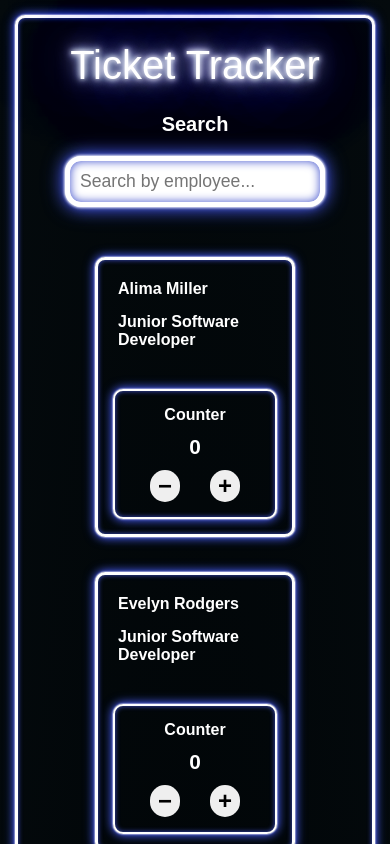
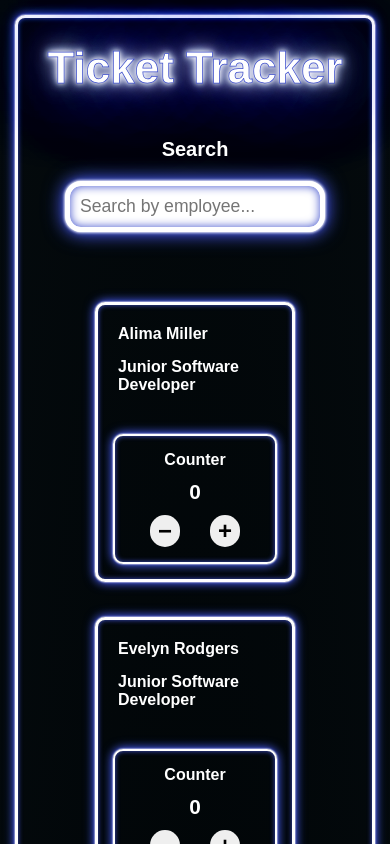
Before and after one commit to clee937/react-ticket-tracker, a React (Vite) app: page / in a window 390 px wide. Shown: the top 844 px of the page. Built offline with nearby package versions, Linux system fonts and the light colour scheme.

Commit message:
updated styles for media query

```diff
--- a/src/App.scss
+++ b/src/App.scss
@@ -21,16 +21,24 @@ body {
   display: flex;
   flex-direction: column;
   align-items: center;
+  gap: 20px;
+
+  &__filters {
+    display: flex;
+    flex-direction: column;
+  }
 
   &__title {
     padding: 10px;
     text-align: center;
     color: #000000;
-    font-size: 2.5rem;
-    font-weight: 400;
+    font-size: 2.75rem;
+    font-weight: 700;
     color: #ffffff;
-    text-shadow: 0 0 5px #fff, 0 0 10px #fff, 0 0 20px #fff, 0 0 40px #3d4ecb,
-      0 0 80px #3d4ecb, 0 0 90px #3d4ecb, 0 0 100px #3d4ecb, 0 0 10px #3d4ecb;
+    -webkit-text-stroke: 0.75px #3d4ecb;
+    text-shadow: 0 0 5px #ffffff, 0 0 10px #ffffff, 0 0 20px #ffffff,
+      0 0 40px #3d4ecb, 0 0 80px #3d4ecb, 0 0 90px #3d4ecb, 0 0 100px #3d4ecb,
+      0 0 10px #3d4ecb;
   }
 
   &__container {
@@ -39,3 +47,13 @@ body {
     flex-wrap: wrap;
   }
 }
+
+@media screen and (min-width: 854px) {
+  .app {
+    &__filters {
+      display: flex;
+      flex-direction: row;
+      justify-content: space-between;
+    }
+  }
+}
```
